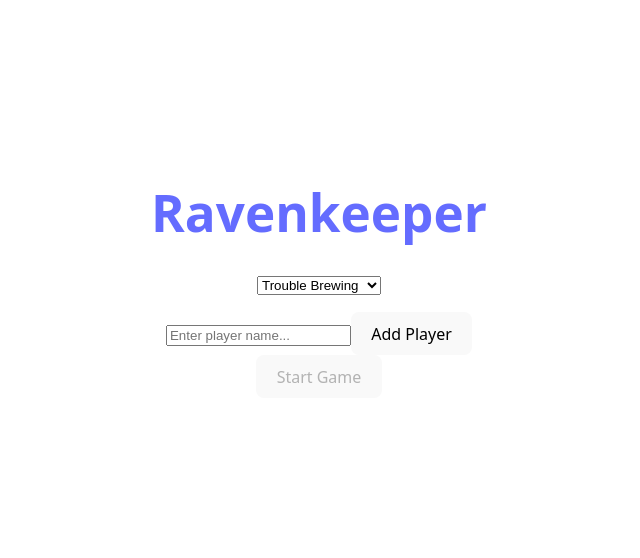
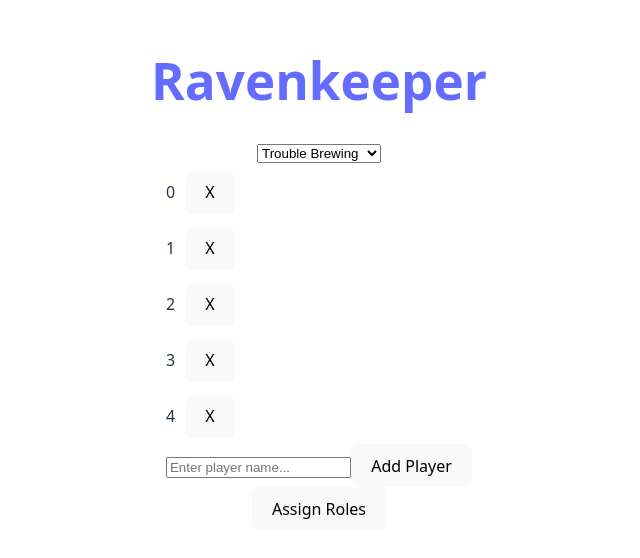
Before and after one commit to craftyzebra01/ravenkeeper, a React (Vite) app: page / in a window 1280 px wide. Shown: the part 126-684 px from the top of the page, without its empty margins (321-961 px from the left). Built offline with nearby package versions, Linux system fonts and the light colour scheme.

Commit message:
adding stuff

```diff
--- a/public/scripts/trouble_brewing.json
+++ b/public/scripts/trouble_brewing.json
@@ -91,7 +91,7 @@
                 "description": "If there are 5 or more players alive & the Demon dies, you become the Demon. (Travellers don't count.)"
             }
         ],
-        "demon": [
+        "demons": [
             {
                 "role": "Imp",
                 "description": "Each night*, choose a player: they die. If you kill yourself this way, a Minion becomes the Imp."
--- a/src/components/Game.jsx
+++ b/src/components/Game.jsx
@@ -1,23 +1,41 @@
 import React, {useState, useEffect } from 'react';
+import Player from './Player'
 
 const Game = () => {
+    const testPlayers = Array.from({length:5}, (_, i) => ({name: i}));
     const [scripts, setScripts] = useState([]);
-    const [selectedScript, setSelectedScript] = useState("Trouble Brewing");
-    const [players, setPlayers] = useState([]);
     const [playerName, setPlayerName] = useState("");
+    const [game, setGame] = useState({selectedScript: "Trouble Brewing", players: testPlayers});
+
+    // access math = playercount - 5 (5-5=>0, 6-5=>1)
+    const roleCounts = [
+        [3, 0, 1, 1], // what is the pattern here?
+        [3, 1, 1, 1],
+        [5, 0, 1, 1],
+        [5, 1, 1, 1],
+        [5, 2, 1, 1],
+        [7, 0, 2, 1],
+        [7, 1, 2, 1],
+        [7, 2, 2, 1],
+        [9, 0, 3, 1],
+        [9, 1, 3, 1],
+        [9, 2, 3, 1]
+    ]
+
+    const roleIndex = ["townsfolk", "outsiders", "minions", "demons"];
 
     const fetchScripts = async (fileNames) => {
         try{
             const promises = fileNames.map(fileName =>
                 fetch(`/scripts/${fileName}`)
                     .then(response => response.json())
-                    // .then(data => console.log(data))
                     .catch(error => console.error(`Error fetching: ${fileName}: ${error}`))
             );
 
             const results = await Promise.all(promises);
 
             setScripts(results);
+
         } catch (error) {
             console.error("Error batch loading scripts:", error);
         };
@@ -26,9 +44,37 @@ const Game = () => {
     const handleAddPlayer = (e) => {
         e.preventDefault();
         if (playerName) {
-            setPlayers([...players, {name: playerName}])
+            //setPlayers([...players, {name: playerName}])
+            setGame({...game, players: [...game.players, {name: playerName}]})
             setPlayerName("")
         }
+    }
+
+    const handleRemovePlayer = (playerName) => {
+        setGame({...game, players: game.players.filter(player => player.name !== playerName)})
+    }
+
+    const shuffleArray = (arr) => {
+        if (!arr) {return []};
+        const clone = structuredClone(arr);
+
+        for(let i = clone.length - 1; i >= 0; i--) {
+            let j = Math.floor(Math.random() * (i+1));
+            [clone[i], clone[j]] = [clone[j], clone[i]];
+        }
+
+        return clone;
+    }
+
+    const handleAssignRoles = () => {
+        const scriptData = scripts.find(item => item.name == game.selectedScript);
+        const roles = scriptData.roles;
+        const currentRoleCounts = roleCounts[game.players.length - 5]
+        const firstThreeRoles = currentRoleCounts.map((c, index) => {
+            return shuffleArray(roles[roleIndex[index]]).slice(0, c);
+        }).flat();
+
+        console.log(firstThreeRoles);
     }
 
     useEffect(() => {
@@ -41,8 +87,8 @@ const Game = () => {
     return (
         <div>
             <select
-                value={selectedScript}
-                onChange={(e) => setSelectedScript(e.target.value)}
+                value={game.selectedScript}
+                onChange={(e) => setGame({...game, selectedScript: e.target.value})}
             >
                 {scripts.map(script => (
                     <option key={script.name} value={script.name}>
@@ -51,11 +97,16 @@ const Game = () => {
                 ))}
             </select>
 
-            <ul>
-                {players.map(player => (
-                    <li key={player.name}>{player.name}</li>
-                ))}
-            </ul>
+            {game.players.map((a, b) => (
+                <div key={a.name || b}
+                    style={{ display: 'flex', alignItems: 'center', gap: '10px' }}>
+                    <Player
+                        name={a.name}
+                        role={a.role}
+                    />
+                    <button type="button" onClick={() => handleRemovePlayer(a.name)}>X</button>
+                </div>
+            ))}
 
             <form onSubmit={handleAddPlayer}>
                 <input
@@ -70,8 +121,8 @@ const Game = () => {
                 </button>
             </form>
 
-            <button type="button" onClick={() => 1} disabled={players.length < 5}>
-                Start Game
+            <button type="button" onClick={() => handleAssignRoles()} disabled={game.players.length < 5}>
+                Assign Roles
             </button>
         </div>
     )
--- a/src/components/Player.jsx
+++ b/src/components/Player.jsx
@@ -1,10 +1,13 @@
 import React, {useState} from 'react';
 
-const Player = () => {
+const Player = ({name, role}) => {
 
     return (
         <div>
-            <p>Player</p>
+            <p>{name}</p>
+            {role && <span> - {role}</span>}
         </div>
     )
 }
+
+export default Player;
```
